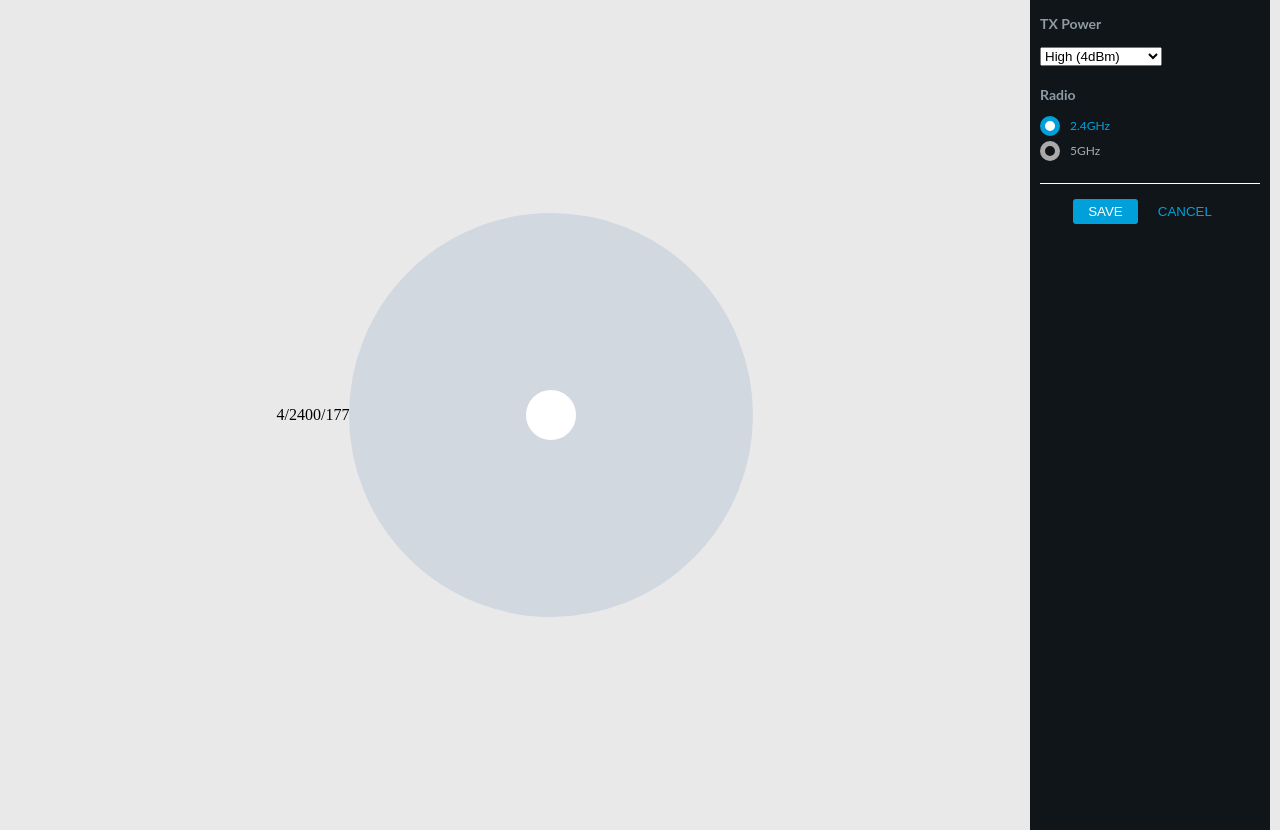
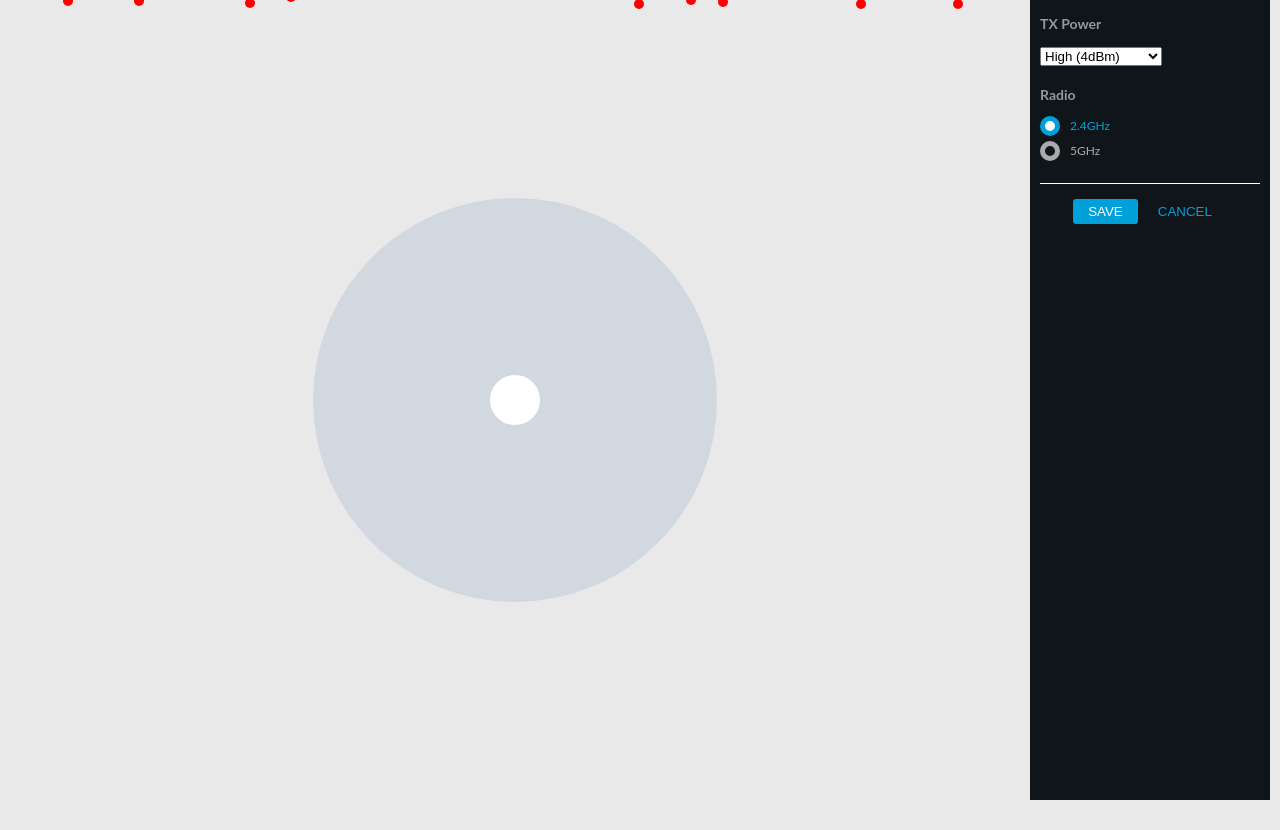
Before and after one commit to forxtu/wi-fi-coverage-simulator, a React (Create React App) app: page / in a window 1280 px wide. After the commit the page ends 800 px from the top, so only its background shows below. Built offline with nearby package versions, Linux system fonts and the light colour scheme; what webfontloader would draw is missing.

Commit message:
feat(global): add basic feature clients

```diff
--- a/src/components/AntennaField/AntennaField.js
+++ b/src/components/AntennaField/AntennaField.js
@@ -2,22 +2,24 @@ import React from 'react';
 import PropTypes from 'prop-types';
 
 import Antenna from './Antenna/Antenna';
+import Clients from './Clients/Clients';
 import './AntennaField.css';
 
-const AntennaField = props => (
-  <div className="AntennaField">
-    {props.selectedPower}/
-    {props.selectedRadio}/
-    {props.calculatedDistance}
-    <Antenna calculatedDistance={props.calculatedDistance} />
-  </div>
-);
+const AntennaField = props => {
+  return (
+    <div className="AntennaField">
+      <Clients clients={props.clients} />
+      <Antenna calculatedDistance={props.calculatedDistance} />
+    </div>
+  );
+};
 
 AntennaField.propTypes = {
   children: PropTypes.node,
   selectedPower: PropTypes.any,
   selectedRadio: PropTypes.any,
-  calculatedDistance: PropTypes.any
+  calculatedDistance: PropTypes.any,
+  clients: PropTypes.any
 };
 
 export default AntennaField;
--- /dev/null
+++ b/src/components/AntennaField/Clients/Clients.css
@@ -0,0 +1,2 @@
+.Clients {
+  z-index: 8; }
--- /dev/null
+++ b/src/components/AntennaField/Clients/Clients.js
@@ -0,0 +1,31 @@
+import React from 'react';
+import PropTypes from 'prop-types';
+
+import './Clients.css';
+
+const Clients = props => {
+  let clients = props.clients.map(item => {
+    let divSize = 10;
+    let posX = (Math.random() * (document.body.clientWidth - divSize - 250)).toFixed();
+    let posY = (Math.random() * (document.body.clientHeight - divSize)).toFixed();
+    const clientStyle = {
+      position: 'absolute',
+      left: `${posX}px`,
+      top: `${posY}px`,
+      backgroundColor: 'red',
+      width: '10px',
+      height: '10px',
+      borderRadius: '50%'
+    };
+
+    return <div key={item} style={clientStyle}></div>;
+  });
+  return <div className="Clients">{clients}</div>;
+};
+
+Clients.propTypes = {
+  children: PropTypes.node,
+  clients: PropTypes.node
+};
+
+export default Clients;
--- /dev/null
+++ b/src/components/AntennaField/Clients/Clients.scss
@@ -0,0 +1,3 @@
+.Clients {
+  z-index: 8;
+}
--- a/src/containers/CoverageSimulator/CoverageSimulator.css
+++ b/src/containers/CoverageSimulator/CoverageSimulator.css
@@ -1,2 +1,4 @@
 .CoverageSimulator {
-  display: flex; }
+  display: flex;
+  height: 100vh;
+  overflow: hidden; }
--- a/src/containers/CoverageSimulator/CoverageSimulator.js
+++ b/src/containers/CoverageSimulator/CoverageSimulator.js
@@ -39,7 +39,8 @@ class CoverageSimulator extends Component {
           freq: '5GHz',
           numericFreq: 5000
         }
-      ]
+      ],
+      clients: [...Array(10).keys()]
     };
     this.baseState = this.state;
 
@@ -94,6 +95,7 @@ class CoverageSimulator extends Component {
           selectedPower={state.selectedPower}
           selectedRadio={state.selectedRadio}
           calculatedDistance={state.calculatedDistance}
+          clients={state.clients}
         />
         <Sidebar
           txPower={state.txPower}
--- a/src/containers/CoverageSimulator/CoverageSimulator.scss
+++ b/src/containers/CoverageSimulator/CoverageSimulator.scss
@@ -1,3 +1,5 @@
 .CoverageSimulator {
   display: flex;
+  height: 100vh;
+  overflow: hidden;
 }
```
